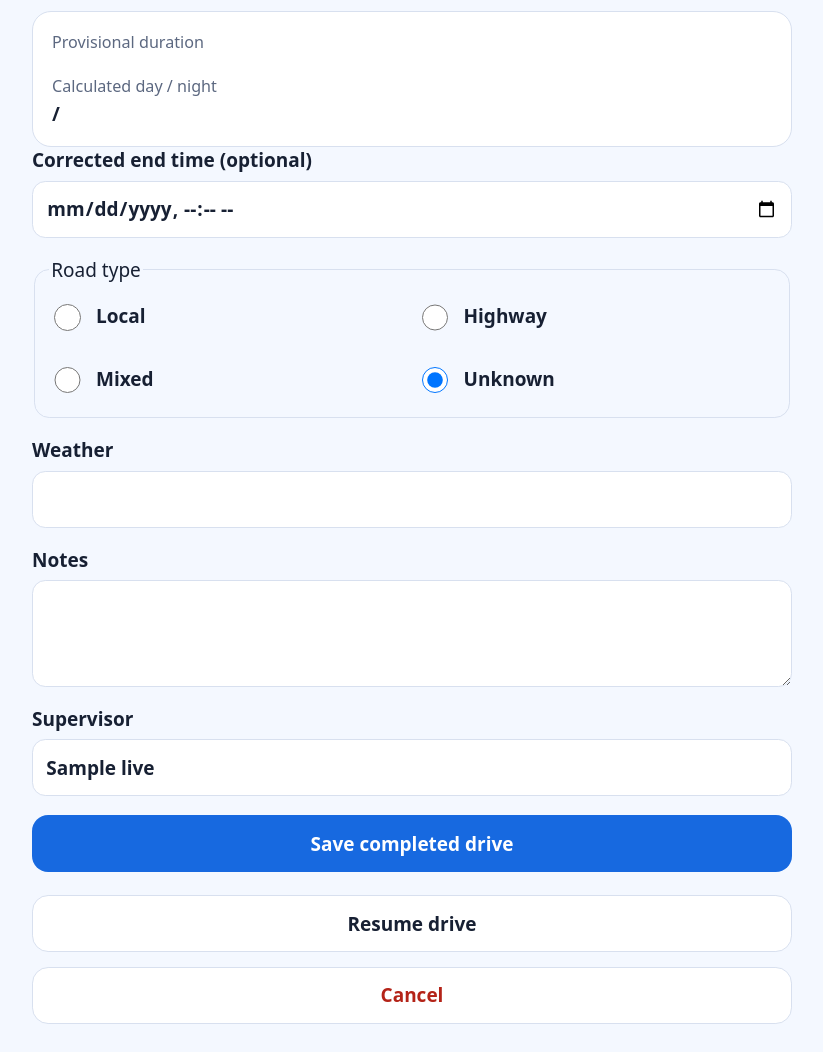
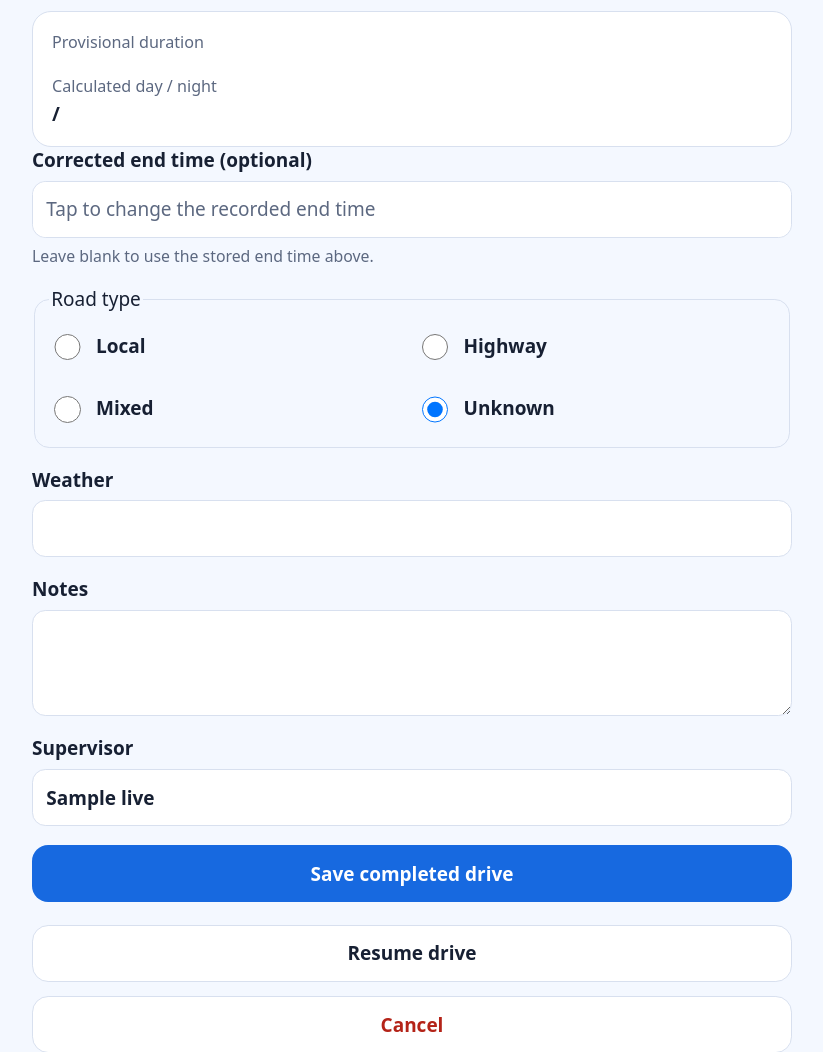
Before and after one commit to ahernsean/driving-record, a Python web app: template driving_log/templates/live.html in a window 1280 px wide. Shown: the part 318-1370 px from the top of the page, without its empty margins (228-1051 px from the left). Before the commit the page ends 1342 px from the top, so only its background shows below. Run offline with Jinja, Linux system fonts and the light colour scheme; the template is opened without the code that fills it: most values are stand-ins (such as "Sample title", 1, 10 or a date in 2020).

Commit message:
show prompt in empty corrected end field

```diff
--- a/driving_log/static/app.css
+++ b/driving_log/static/app.css
@@ -122,11 +122,17 @@ input, textarea, select {
   width: 100%; min-height: 3rem; border: 1px solid var(--border); border-radius: .7rem;
   padding: .7rem; background: var(--panel); color: var(--text);
 }
+.optional-datetime { position: relative; display: block; font-weight: 400; }
+.datetime-prompt {
+  display: none; position: absolute; inset: 1px; align-items: center; padding: .7rem;
+  border-radius: .7rem; background: var(--panel); color: var(--muted); pointer-events: none;
+}
+.optional-datetime[data-empty="yes"]:not(:focus-within) .datetime-prompt { display: flex; }
 fieldset { display: grid; grid-template-columns: 1fr 1fr; gap: .5rem; border: 1px solid var(--border); border-radius: .8rem; }
 .choice { display: flex !important; align-items: center; min-height: 2.8rem; }
 .choice input { width: 1.4rem; min-height: 1.4rem; margin-right: .4rem; }
 .two-column { display: grid; grid-template-columns: 2fr 1fr; gap: .7rem; }
-.field-note, .empty { color: var(--muted); }
+.field-note, .empty { color: var(--muted); font-weight: 400; }
 .detail-card { display: grid; gap: 1rem; }
 .detail-card div { display: grid; gap: .2rem; overflow-wrap: anywhere; }
 .warning-card { background: var(--warning); margin: 1rem 0; }
--- a/driving_log/static/app.js
+++ b/driving_log/static/app.js
@@ -98,6 +98,16 @@
   }
   scheduleTheme();
 
+  document.querySelectorAll(".optional-datetime").forEach(container => {
+    const input = container.querySelector('input[type="datetime-local"]');
+    const updateEmptyState = () => {
+      container.dataset.empty = input.value ? "no" : "yes";
+    };
+    input.addEventListener("input", updateEmptyState);
+    input.addEventListener("change", updateEmptyState);
+    updateEmptyState();
+  });
+
   document.querySelectorAll("form[data-async-submit]").forEach(form => {
     form.addEventListener("submit", async event => {
       if (event.defaultPrevented || form.dataset.submitting === "yes") return;
--- a/driving_log/templates/live.html
+++ b/driving_log/templates/live.html
@@ -30,7 +30,11 @@
     <form class="stacked-form" method="post" action="/live/{{ live.id }}/finalize" data-live-action="finalize" data-async-submit>
       <input type="hidden" name="request_id" value="{{ '50000000-0000-4000-8000-' ~ range(100000000000,999999999999)|random }}">
       <label>Corrected end time (optional)
-        <input type="datetime-local" name="corrected_end_local">
+        <span class="optional-datetime" data-empty="yes">
+          <input type="datetime-local" name="corrected_end_local" aria-describedby="corrected-end-help">
+          <span class="datetime-prompt" aria-hidden="true">Tap to change the recorded end time</span>
+        </span>
+        <small class="field-note" id="corrected-end-help">Leave blank to use the stored end time above.</small>
       </label>
       <fieldset><legend>Road type</legend>
         {% for kind in ("local", "highway", "mixed", "unknown") %}
```
Also changed, not shown: tests/test_browser.py (+8 -0 lines), tests/test_web.py (+2 -0 lines).
